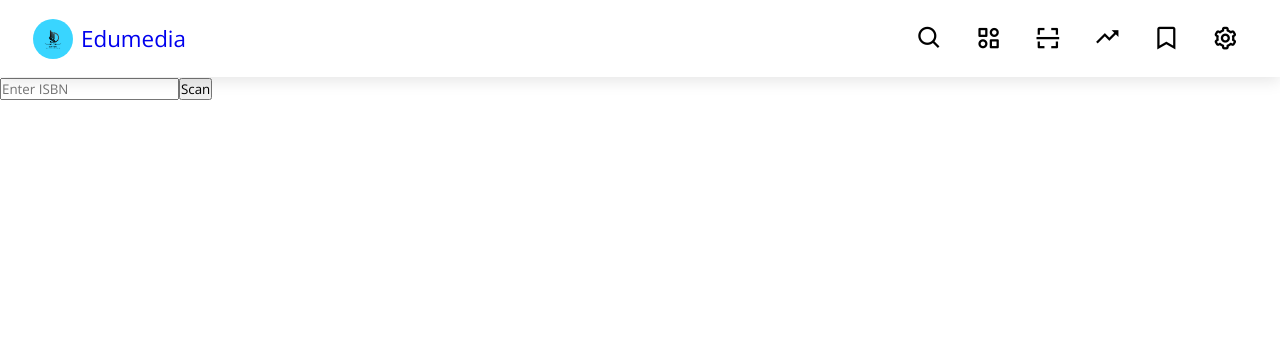
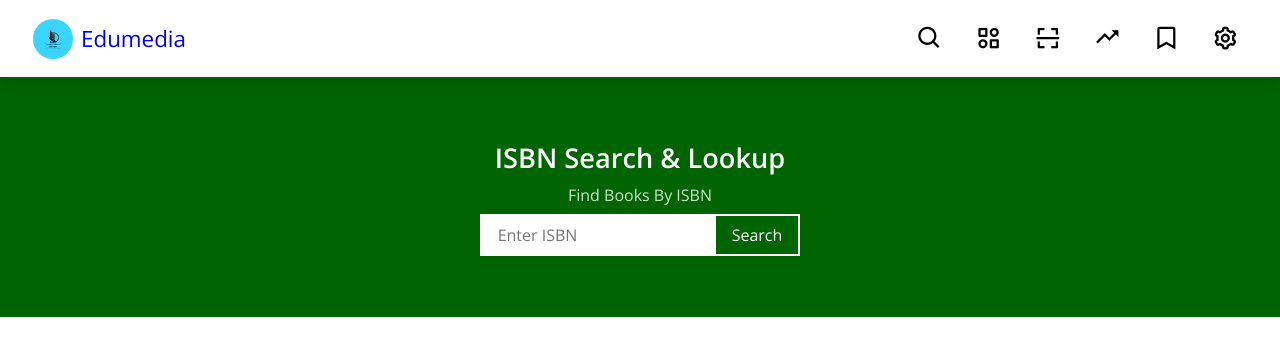
Before and after one commit to Sandeepkumar136/Edumedia, a React (Create React App) app: page /isbn in a window 1280 px wide. Shown: the top 356 px of the page. Built offline with nearby package versions, Linux system fonts and the light colour scheme.

Commit message:
Refactor ISBNBookCard and ISBNScanner components for improved layout and styling; add search functionality enhancements

```diff
--- a/src/components/contents/ISBN/ISBNBookCard.js
+++ b/src/components/contents/ISBN/ISBNBookCard.js
@@ -25,36 +25,37 @@ const ISBNBookCard = ({ book }) => {
     >
       <div className="isbn-book-container">
         <div className="isbn-book-details">
+          <div className="contain-b-c">
           <motion.h3
             initial={{ opacity: 0, scale: 0.8 }}
             animate={{ opacity: 1, scale: 1 }}
             transition={{ duration: 0.3 }}
+            className="heading-b-c"
           >
             {book.title}
           </motion.h3>
+          <motion.button
+              className="isbn-book-remove-btn"
+              whileHover={{ scale: 1.05 }}
+              whileTap={{ scale: 0.95 }}
+              onClick={() => setShowConfirm(true)}
+            >
+              <i className="bx bx-x"></i>
+            </motion.button>
+          </div>
           <p className="isbn-book-author">
             <strong>Author:</strong> {author}
           </p>
-          <div className="isbn-book-actions">
             <motion.button
               className="isbn-book-btn"
               whileHover={{ scale: 1.05 }}
               whileTap={{ scale: 0.95 }}
               onClick={() => window.open(book.url, "_blank")}
             >
-              View Details
-            </motion.button>
-            <motion.button
-              className="isbn-book-remove-btn"
-              whileHover={{ scale: 1.05 }}
-              whileTap={{ scale: 0.95 }}
-              onClick={() => setShowConfirm(true)}
-            >
-              Remove
+              <i className='bx bx-exit'></i> View Details
             </motion.button>
           </div>
         </div>
-      </div>
 
       {showConfirm && (
         <ConfirmationDialog
--- a/src/components/pages/ISBNScanner.js
+++ b/src/components/pages/ISBNScanner.js
@@ -1,16 +1,18 @@
-import React, { useState, useContext } from 'react';
-import { BookContext } from '../context/BookContext';
-import ISBNBookCard from '../contents/ISBN/ISBNBookCard';
+import React, { useState, useContext } from "react";
+import { BookContext } from "../context/BookContext";
+import ISBNBookCard from "../contents/ISBN/ISBNBookCard";
 
 const ISBNScanner = () => {
   const { books, setBooks, setLoading } = useContext(BookContext);
-  const [isbn, setIsbn] = useState('');
+  const [isbn, setIsbn] = useState("");
 
   const fetchBook = async () => {
     if (!isbn) return;
     setLoading(true);
     try {
-      const response = await fetch(`https://openlibrary.org/api/books?bibkeys=ISBN:${isbn}&format=json&jscmd=data`);
+      const response = await fetch(
+        `https://openlibrary.org/api/books?bibkeys=ISBN:${isbn}&format=json&jscmd=data`
+      );
       const data = await response.json();
       const bookData = data[`ISBN:${isbn}`];
 
@@ -18,23 +20,34 @@ const ISBNScanner = () => {
         setBooks([...books, { id: isbn, ...bookData }]);
       }
     } catch (error) {
-      console.error('Error fetching book:', error);
+      console.error("Error fetching book:", error);
     }
     setLoading(false);
-    setIsbn('');
+    setIsbn("");
   };
 
   return (
-    <div className='b-c-container'>
-      <input className='inp-b-c'
-        type="text"
-        placeholder="Enter ISBN"
-        value={isbn}
-        onChange={(e) => setIsbn(e.target.value)}
-      />
-      <button className='b-c-btn' onClick={fetchBook}>Scan</button>
+    <div>
+      <div className="b-c-container">
+        <div className="b-c-heading-config">
+          <h3 className="heading-inp-b-c">ISBN Search & Lookup</h3>
+          <h5 className="medil-heading-b-c">Find Books By ISBN</h5>
+        <div className="input-contain-b-c">
+          <input
+            className="inp-b-c"
+            type="text"
+            placeholder="Enter ISBN"
+            value={isbn}
+            onChange={(e) => setIsbn(e.target.value)}
+            />
+          <button className="b-c-btn" onClick={fetchBook}>
+            Search
+          </button>
+            </div>
+        </div>
+      </div>
 
-      <div>
+      <div className="b-c-card-container">
         {books.map((book) => (
           <ISBNBookCard key={book.id} book={book} />
         ))}
--- a/src/components/ui/Style.css
+++ b/src/components/ui/Style.css
@@ -707,7 +707,6 @@
 }
 
 .confirm-box {
-  border: 2px solid #000;
   width: 450px;
   height: 200px;
   backdrop-filter: blur(10px) saturate(180%);
@@ -786,4 +785,156 @@
 
 .b-2:hover {
   background-color: rgb(67, 182, 67);
+}
+
+.b-c-container {
+  display: flex;
+  justify-content: center;
+  flex-direction: column;
+  width: 100%;
+  height: 30vh;
+  background-color: rgb(0, 100, 0);
+}
+
+.b-c-heading-config {
+  gap: 0.5rem;
+  display: flex;
+  justify-content: center;
+  align-items: center;
+  flex-direction: column;
+  margin: auto;
+}
+
+.heading-inp-b-c {
+  font-size: 1.7rem;
+  font-weight: 600;
+  color: #fff;
+}
+
+.medil-heading-b-c {
+  font-size: 1rem;
+  font-weight: 400;
+  color: #fff;
+  opacity: 0.8;
+}
+
+.input-contain-b-c {
+  display: flex;
+  justify-content: center;
+  align-items: center;
+  border: 2px solid #fff;
+  margin: auto;
+}
+
+.inp-b-c {
+  border: none;
+  background-color: #fff;
+  outline: none;
+  font-size: 1rem;
+  padding: 0.5rem 1rem;
+}
+
+.b-c-btn {
+  border: none;
+  outline: none;
+  font-size: 1rem;
+  padding: 0.5rem 1rem;
+  background-color: rgb(0, 100, 0);
+  color: #fff;
+  cursor: pointer;
+  transition: 0.3s all ease-in;
+  -webkit-transition: 0.3s all ease-in;
+  -moz-transition: 0.3s all ease-in;
+  -ms-transition: 0.3s all ease-in;
+  -o-transition: 0.3s all ease-in;
+}
+
+.b-c-btn:hover {
+  background-color: #fff;
+  color: #333;
+}
+
+.b-c-card-container {
+  display: flex;
+  justify-content: start;
+  align-items: start;
+  gap: 1rem;
+  width: 80%;
+  justify-self: center;
+  align-self: center;
+  display: grid;
+  grid-template-columns: repeat(2, 1fr);
+  margin-top: 0.5rem;
+}
+
+.isbn-book-container {
+  padding: 1rem;
+  background-color: rgba(227, 227, 227, 0.4666666667);
+  border-radius: 5px;
+  -webkit-border-radius: 5px;
+  -moz-border-radius: 5px;
+  -ms-border-radius: 5px;
+  -o-border-radius: 5px;
+}
+
+.contain-b-c {
+  display: flex;
+  justify-content: space-between;
+  align-items: start;
+  margin: 0;
+  padding: 0;
+}
+
+.heading-b-c {
+  font-size: 1.1rem;
+  font-weight: 500;
+}
+
+.isbn-book-author {
+  font-size: 1rem;
+  font-weight: 400;
+  display: flex;
+  justify-content: start;
+  align-items: start;
+  gap: 0.3rem;
+  padding: 0.3rem;
+}
+
+.isbn-book-remove-btn {
+  border: none;
+  font-size: 1.7rem;
+  background-color: transparent;
+  cursor: pointer;
+  display: flex;
+  justify-content: center;
+  align-items: center;
+}
+
+.isbn-book-btn {
+  border: none;
+  font-size: 0.9rem;
+  padding: 6px 12px;
+  display: flex;
+  justify-content: center;
+  align-items: center;
+  gap: 0.3rem;
+  font-weight: 500;
+  background-color: rgb(0, 121, 0);
+  color: #fff;
+  margin-top: 0.3rem;
+  border-radius: 5px;
+  -webkit-border-radius: 5px;
+  -moz-border-radius: 5px;
+  -ms-border-radius: 5px;
+  -o-border-radius: 5px;
+  transition: 0.3s all ease-in;
+  -webkit-transition: 0.3s all ease-in;
+  -moz-transition: 0.3s all ease-in;
+  -ms-transition: 0.3s all ease-in;
+  -o-transition: 0.3s all ease-in;
+}
+
+.isbn-book-btn:hover {
+  background-color: rgb(0, 61, 0);
+  cursor: pointer;
 }/*# sourceMappingURL=Style.css.map */
--- a/src/components/ui/Style.scss
+++ b/src/components/ui/Style.scss
@@ -653,7 +653,6 @@
   border: 1px solid rgba(255, 255, 255, 0.3);
 }
 .confirm-box{
-  border: 2px solid #000;
   width: 450px;
   height: 200px;
   backdrop-filter: blur(10px) saturate(180%);
@@ -726,3 +725,141 @@
 .b-2:hover{
   background-color: rgb(67, 182, 67);
 }
+// scanner
+.b-c-container{
+  display: flex;
+  justify-content: center;
+  flex-direction: column;
+  width: 100%;
+  height: 30vh;
+  background-color: rgb(0, 100, 0);
+}
+.b-c-heading-config{
+  gap: 0.5rem;
+  display: flex;
+  justify-content: center;
+  align-items: center;
+  flex-direction: column;
+  margin: auto;
+}
+.heading-inp-b-c{
+  font-size: 1.7rem;
+  font-weight: 600;
+  color: #fff;
+}
+.medil-heading-b-c{
+  font-size: 1rem;
+  font-weight: 400;
+  color: #fff;
+  opacity: 0.8;
+}
+
+.input-contain-b-c{
+  display: flex;
+  justify-content: center;
+  align-items: center;
+  border: 2px solid #fff;
+  margin: auto;
+}
+.inp-b-c{
+  border: none;
+  background-color: #fff;
+  outline: none;
+  font-size: 1rem;
+  padding: 0.5rem 1rem;
+}
+.b-c-btn{
+  border: none;
+  outline: none;
+  font-size: 1rem;
+  padding: 0.5rem 1rem;
+  background-color: rgb(0, 100, 0);
+  color: #fff;
+  cursor: pointer;
+  transition: 0.3s all ease-in;
+  -webkit-transition: 0.3s all ease-in;
+  -moz-transition: 0.3s all ease-in;
+  -ms-transition: 0.3s all ease-in;
+  -o-transition: 0.3s all ease-in;
+}
+.b-c-btn:hover{
+  background-color: #fff;
+  color: #333;
+}
+.b-c-card-container{
+  display: flex;
+  justify-content: start;
+  align-items: start;
+  gap: 1rem;
+  width: 80%;
+  justify-self: center;
+  align-self: center;
+  display: grid;
+  grid-template-columns: repeat(2, 1fr);
+  margin-top: 0.5rem;
+}
+.isbn-book-container{
+  padding: 1rem;
+  background-color: #e3e3e377;
+  border-radius: 5px;
+  -webkit-border-radius: 5px;
+  -moz-border-radius: 5px;
+  -ms-border-radius: 5px;
+  -o-border-radius: 5px;
+}
+.contain-b-c{
+  display: flex;
+  justify-content: space-between;
+  align-items: start;
+  margin: 0;
+  padding: 0;
+}
+.heading-b-c{
+  font-size: 1.1rem;
+  font-weight: 500;
+}
+.isbn-book-author{
+  font-size: 1rem;
+  font-weight: 400;
+  display: flex;
+  justify-content: start;
+  align-items: start;
+  gap: 0.3rem;
+  padding: 0.3rem;
+}
+.isbn-book-remove-btn{
+  border: none;
+  font-size: 1.7rem;
+  background-color: transparent;
+  cursor: pointer;
+  display: flex;
+  justify-content: center;
+  align-items: center;
+}
+.isbn-book-btn{
+  border: none;
+  font-size: 0.9rem;
+  padding: 6px 12px;
+  display: flex;
+  justify-content: center;
+  align-items: center;
+  gap: 0.3rem;
+  font-weight: 500;
+  background-color: rgb(0, 121, 0);
+  color: #fff;
+  margin-top: 0.3rem;
+  border-radius: 5px;
+  -webkit-border-radius: 5px;
+  -moz-border-radius: 5px;
+  -ms-border-radius: 5px;
+  -o-border-radius: 5px;
+  transition: 0.3s all ease-in;
+  -webkit-transition: 0.3s all ease-in;
+  -moz-transition: 0.3s all ease-in;
+  -ms-transition: 0.3s all ease-in;
+  -o-transition: 0.3s all ease-in;
+}
+.isbn-book-btn:hover{
+  background-color: rgb(0, 61, 0);
+  cursor: pointer;
+}
```
Also changed, not shown: 1 other file (tests, documents, lock files or other folders).
